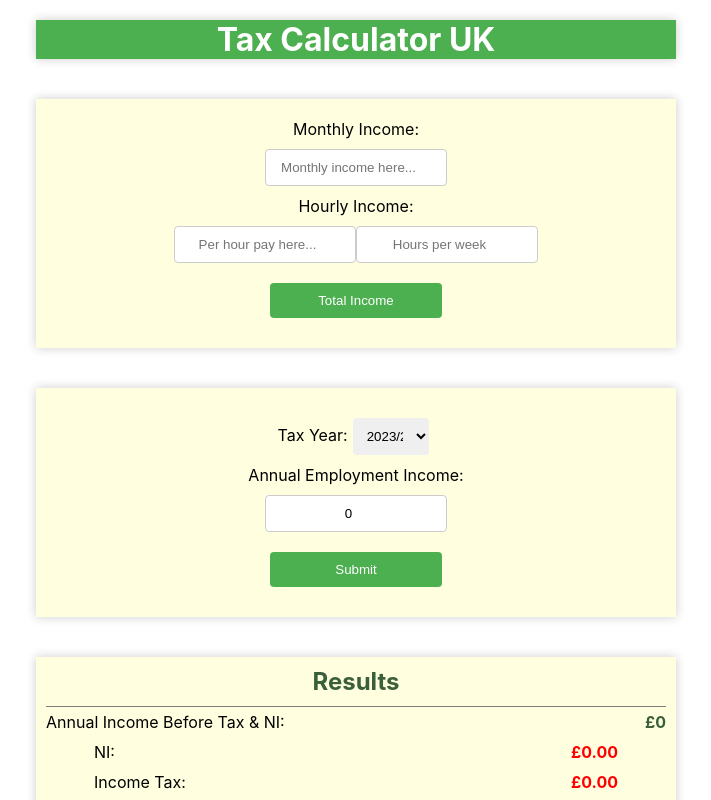
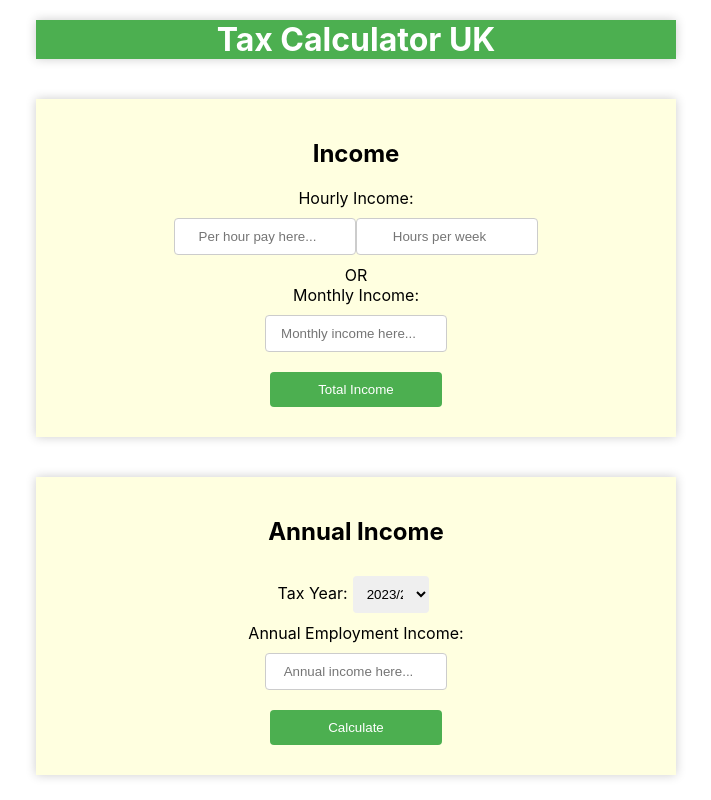
Before and after one commit to asaad227/taxCalculator, a React (Create React App) app: page / in a window 1280 px wide. Shown: the top 800 px of the page, without its empty margins (284-995 px from the left). Built offline with nearby package versions, Linux system fonts and the light colour scheme.

Commit message:
update layout

```diff
--- a/src/App/App.js
+++ b/src/App/App.js
@@ -25,9 +25,9 @@ function App() {
   }
 function incomeTotal(event) {
   if(totalMonthlyIncome > 0) {
-    setPersonalIncome(totalMonthlyIncome * 12);
+    setPersonalIncome((totalMonthlyIncome * 12).toFixed(2));
   } else if (incomeByHour > 0) {
-    setPersonalIncome(incomeByHour * hrsPerWeek * 52);
+    setPersonalIncome((incomeByHour * hrsPerWeek * 52).toFixed(2));
   }
   setHrsPerWeek(0);
   setIncomeByHour(0);
@@ -63,22 +63,30 @@ function incomeTotal(event) {
     <div className="App">
      <h1>Tax Calculator UK</h1>
      <form onSubmit={incomeTotal}>
+      <h2>Income</h2>
+     <label>
+      Hourly Income:
+          <br />
+          <input type="number" step=".01" onChange={(e)=>setIncomeByHour(e.target.value)} placeholder='Per hour pay here...' />
+          <input type='number'  onChange={(e)=>setHrsPerWeek(e.target.value)} placeholder='Hours per week'/>
+      </label>
+      <label>
+      OR
+      </label>
       <label>
       Monthly Income:
           <br />
-          <input type="number" onChange={(e)=> setTotalMonthlyIncome(e.target.value)} placeholder='Monthly income here...' />
+          <input type="number" step='.01' onChange={(e)=> setTotalMonthlyIncome(e.target.value)} placeholder='Monthly income here...' />
 
       </label>
-      <label>
-      Hourly Income:
-          <br />
-          <input type="number" onChange={(e)=>setIncomeByHour(e.target.value)} placeholder='Per hour pay here...' />
-          <input type='number' onChange={(e)=>setHrsPerWeek(e.target.value)} placeholder='Hours per week'/>
-      </label>
+
+
       <input type="submit" value="Total Income" />
       </form>
 
       <form onSubmit={handleSubmit}>
+      <h2>Annual Income</h2>
+
       <label>
           Tax Year:
                     <select value={year} onChange={handleChange}>
@@ -91,9 +99,9 @@ function incomeTotal(event) {
         <label>
         Annual Employment Income:
           <br />
-          <input type="number" value={personalIncome} onChange={handleChange}/>
+          <input type="number" step='.01' onChange={handleChange} placeholder='Annual income here...'/>
         </label>
-        <input type="submit" value="Submit" />
+        <input type="submit" value="Calculate" />
       </form>
       <div className='flex-container result'>
       <h2>Results</h2>
```
